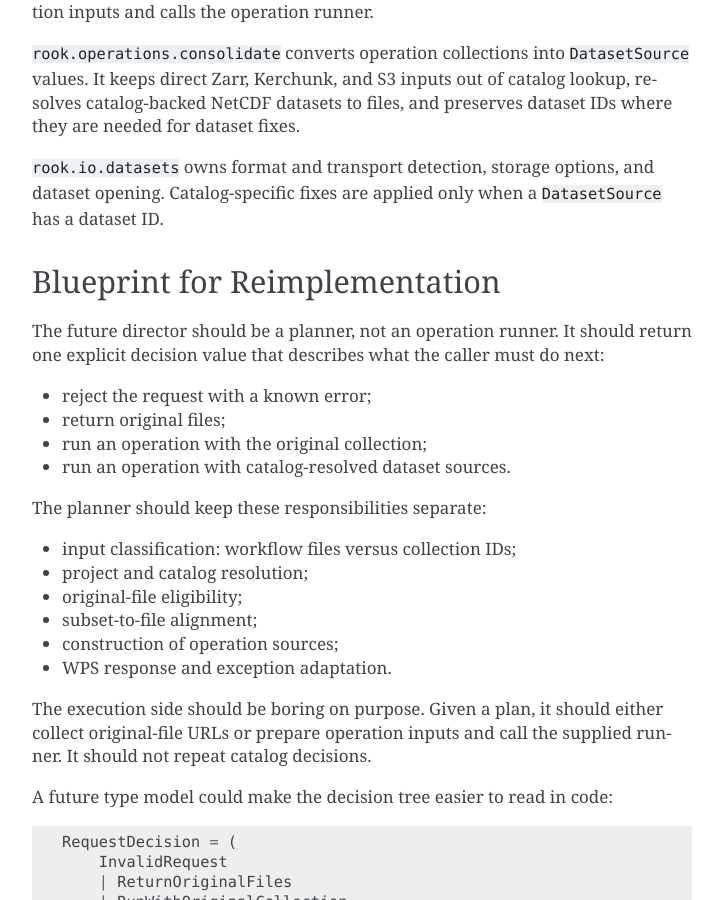
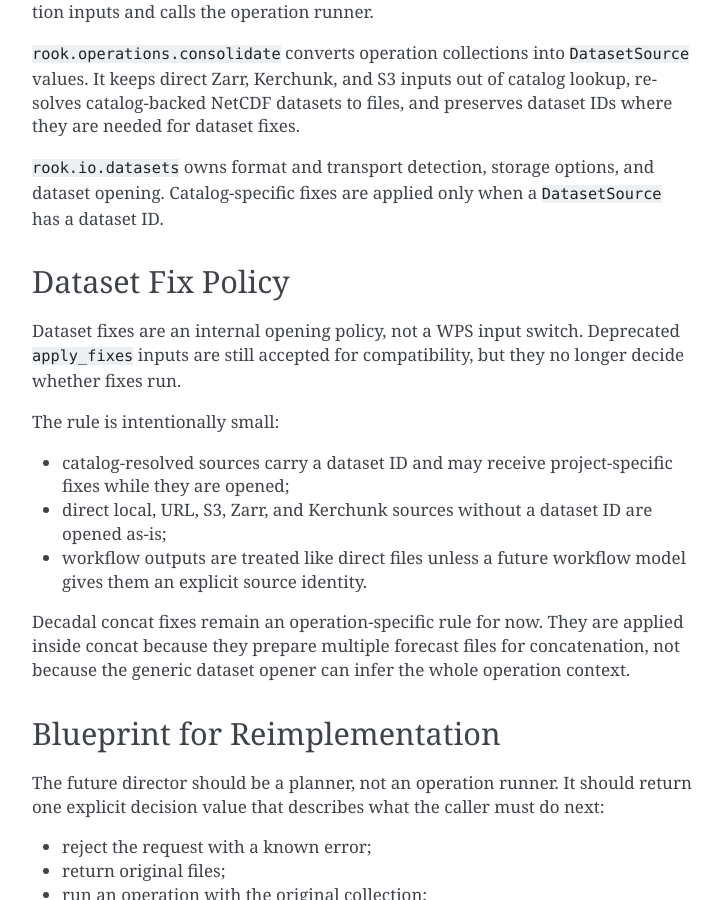
Before and after one commit to roocs/rook, a Sphinx documentation site: the page built from docs/source/dataset_processing_flow.rst, in a window 1280 px wide and 900 px high, scrolled down 1730 px. Shown: the whole window, without its empty margins (388-1111 px from the left). Built offline with Sphinx 7.4.7, drawn with Linux system fonts in a browser that asks for light colours; pages that are not in the unit, such as notebooks, are missing from menus.

Commit message:
working on dataset fix policy

```diff
--- a/docs/source/dataset_processing_flow.rst
+++ b/docs/source/dataset_processing_flow.rst
@@ -79,6 +79,26 @@ dataset IDs where they are needed for dataset fixes.
 dataset opening. Catalog-specific fixes are applied only when a ``DatasetSource``
 has a dataset ID.
 
+Dataset Fix Policy
+------------------
+
+Dataset fixes are an internal opening policy, not a WPS input switch. Deprecated
+``apply_fixes`` inputs are still accepted for compatibility, but they no longer
+decide whether fixes run.
+
+The rule is intentionally small:
+
+* catalog-resolved sources carry a dataset ID and may receive project-specific
+  fixes while they are opened;
+* direct local, URL, S3, Zarr, and Kerchunk sources without a dataset ID are
+  opened as-is;
+* workflow outputs are treated like direct files unless a future workflow model
+  gives them an explicit source identity.
+
+Decadal concat fixes remain an operation-specific rule for now. They are applied
+inside concat because they prepare multiple forecast files for concatenation, not
+because the generic dataset opener can infer the whole operation context.
+
 Blueprint for Reimplementation
 ------------------------------
 
```
Also changed, not shown: 2 other files.
